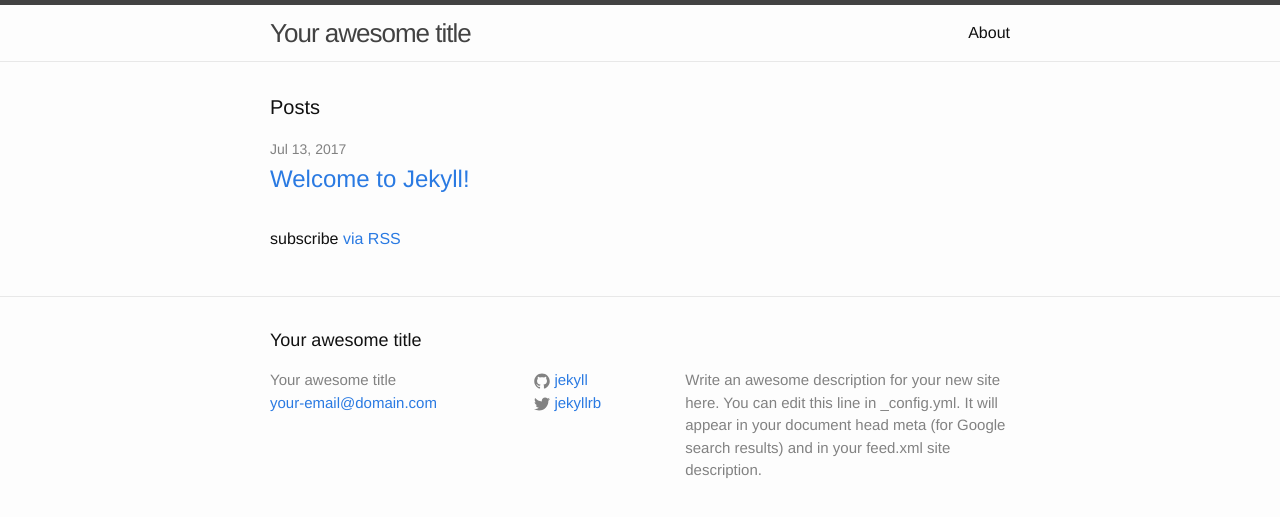
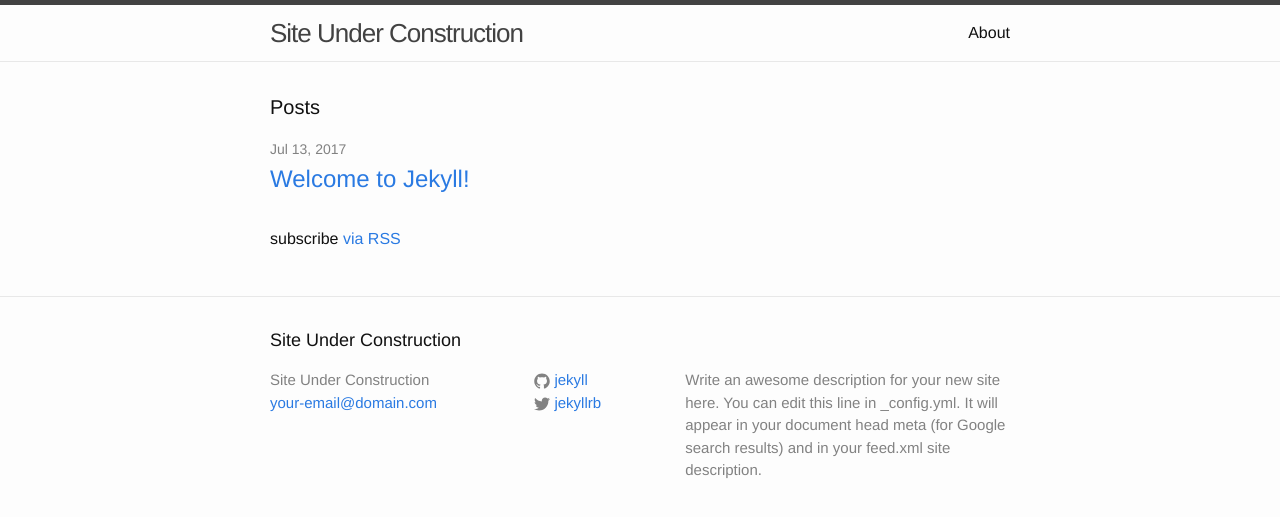
Before and after one commit to chrisg4github/chrisg4github.github.io, a Jekyll site: the page built from index.html, in a window 1280 px wide. Shown: the top 517 px of the page. Built offline with Jekyll 4.4.1, drawn with Linux system fonts in a browser that asks for light colours.

Commit message:
Update _config.yml

```diff
--- a/_config.yml
+++ b/_config.yml
@@ -6,7 +6,7 @@
 # 'jekyll serve'. If you change this file, please restart the server process.
 
 # Site settings
-title: Your awesome title
+title: Site Under Construction
 email: your-email@domain.com
 description: > # this means to ignore newlines until "baseurl:"
   Write an awesome description for your new site here. You can edit this
```
